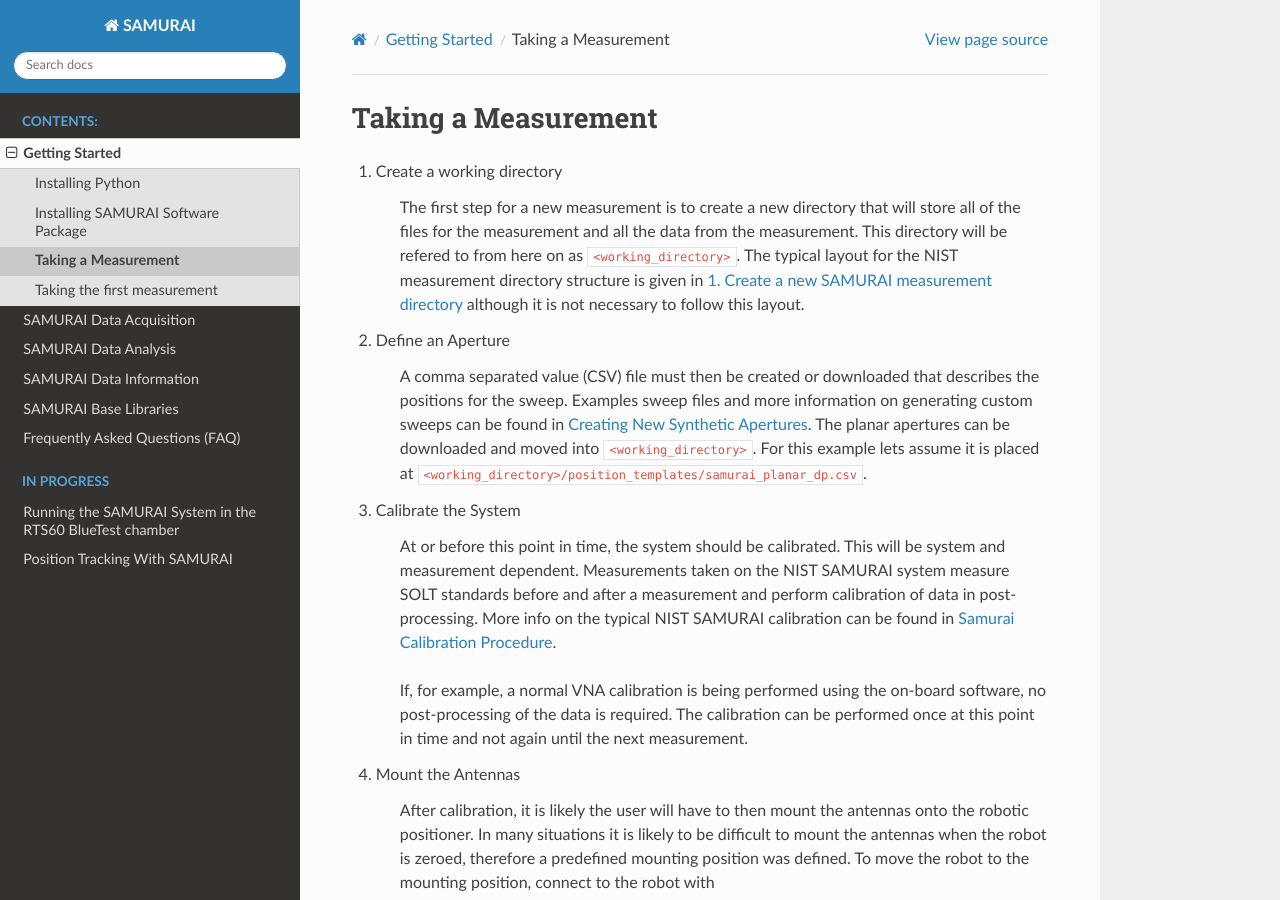
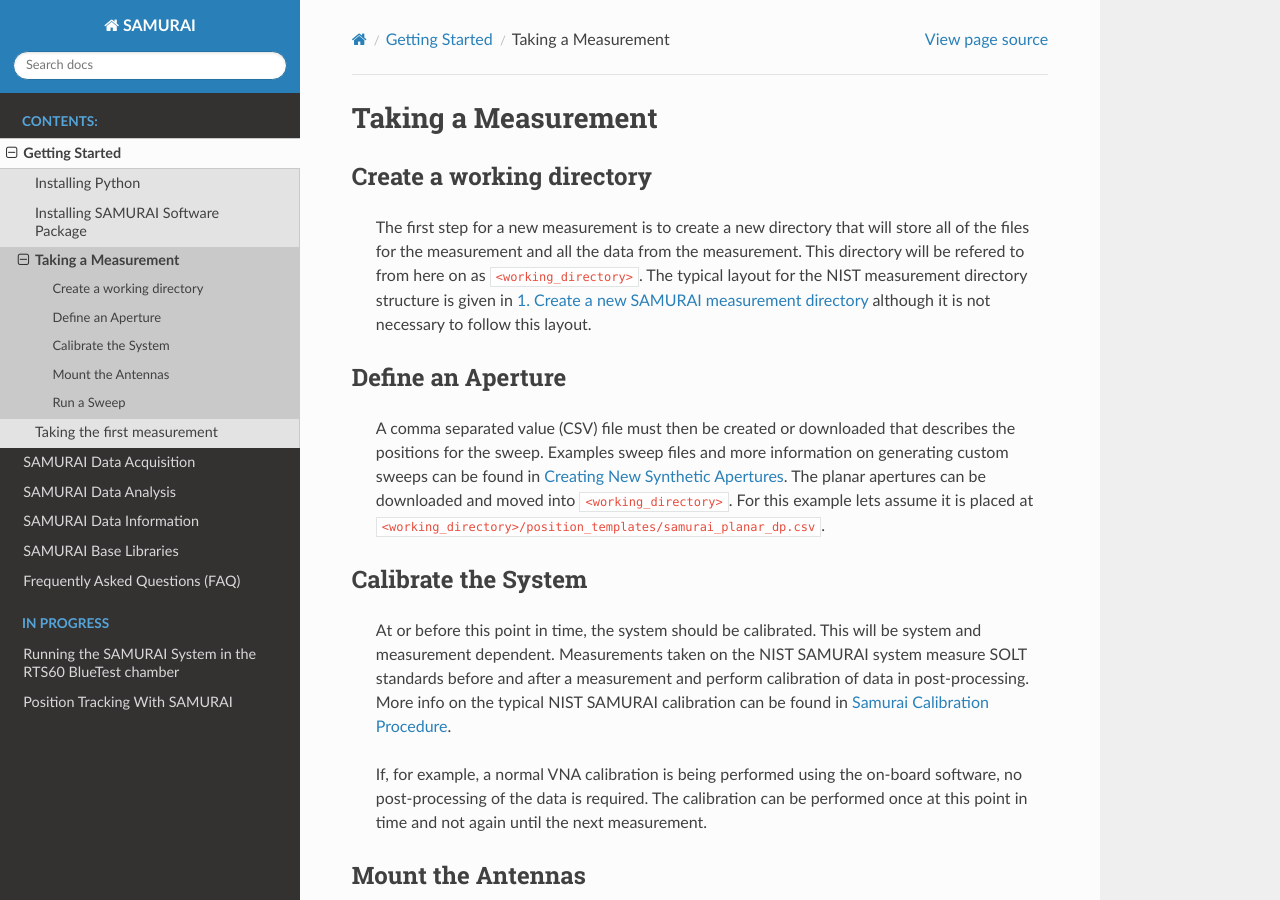
Before and after one commit to usnistgov/SAMURAI, a Sphinx documentation site: the page built from docs/quick_start/taking_measurement.rst, in a window 1280 px wide and 900 px high. Built offline with Sphinx 7.4.7 and the Read the Docs theme 2.0.0, drawn with Linux system fonts in a browser that asks for light colours; pages that are not in the unit, such as notebooks, are missing from menus.

Commit message:
minor section updates

```diff
--- a/docs/quick_start/taking_measurement.rst
+++ b/docs/quick_start/taking_measurement.rst
@@ -2,20 +2,23 @@
 Taking a Measurement
 =========================
 
-#. Create a working directory
+Create a working directory
+--------------------------------
 
     The first step for a new measurement is to create a new directory that will store all of the files for the measurement and all the data from the measurement.
     This directory will be refered to from here on as :code:`<working_directory>`.
     The typical layout for the NIST measurement directory structure is given in :ref:`running-samurai-wdir` although it is not necessary to follow this layout.
 
-#. Define an Aperture
+Define an Aperture
+--------------------------------
 
     A comma separated value (CSV) file must then be created or downloaded that describes the positions for the sweep.
     Examples sweep files and more information on generating custom sweeps can be found in :ref:`creating-apertures`.
     The planar apertures can be downloaded and moved into :code:`<working_directory>`. For this example lets assume it is placed at
     :code:`<working_directory>/position_templates/samurai_planar_dp.csv`.
 
-#. Calibrate the System
+Calibrate the System
+--------------------------------
 
     At or before this point in time, the system should be calibrated.
     This will be system and measurement dependent.
@@ -25,7 +28,8 @@
     If, for example, a normal VNA calibration is being performed using the on-board software, no post-processing of the data is required.
     The calibration can be performed once at this point in time and not again until the next measurement.
 
-#. Mount the Antennas
+Mount the Antennas
+--------------------------------
 
     After calibration, it is likely the user will have to then mount the antennas onto the robotic positioner.
     In many situations it is likely to be difficult to mount the antennas when the robot is zeroed, therefore a predefined mounting position was defined.
@@ -53,7 +57,8 @@
         # Disconnect
         mysam.disconnect_rx_positioner()
 
-#. Run a Sweep
+Run a Sweep
+--------------------------------
 
     With the system set up, calibrated, mounted, and the sweep defined we can then begin the synthetic aperture measurement. Each of the commands described in this section
     will be assumed to be run in :code:`<working_directory>`.
```
